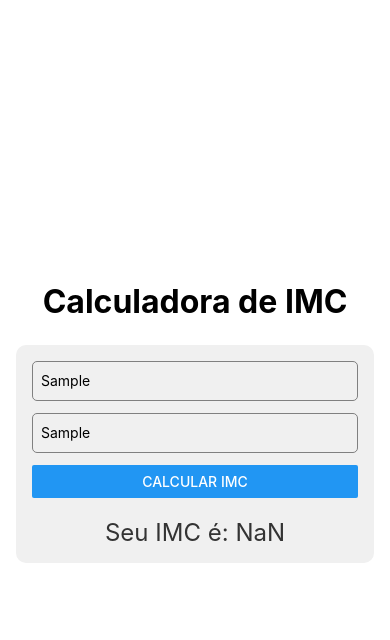
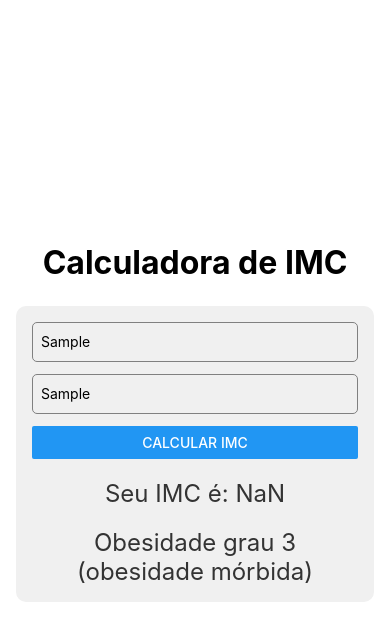
Before and after one commit to ragska/Atividade---Aplicativo-de-Calculo-de-IMC, a React Native app: screen / in a window 390 px wide. Both pictures are taken after typing "Sample", "Sample" into the empty fields and a click on the button "CALCULAR IMC". Shown: the top 640 px of the page. Built offline with nearby package versions, Linux system fonts and the light colour scheme.

Commit message:
ta funcionando mas por algum motivo que nao entendi ta sublunhado vermelho no FormIMC.js

```diff
--- a/src/components/Classification.js
+++ b/src/components/Classification.js
@@ -0,0 +1,21 @@
+import React from 'react';
+import { Text, StyleSheet } from 'react-native';
+
+const Classification = ({ classificacao }) => {
+
+    return (
+        <Text style={styles.result}>{classificacao}</Text>
+    );
+
+};
+
+const styles = StyleSheet.create({
+    result: {
+        marginTop: 20,
+        fontSize: 24,
+        textAlign: 'center',
+        color: '#333',
+    },
+});
+
+export default Classification;
--- a/src/components/FormIMC.js
+++ b/src/components/FormIMC.js
@@ -1,5 +1,6 @@
 import { View, TextInput, Button, StyleSheet } from 'react-native';
 import Result from './Result';
+import Classification from './Classification';
 import { useState } from 'react';
 
 const FormIMC = () => {
@@ -7,14 +8,34 @@ const FormIMC = () => {
     const [peso, setPeso] = useState('');
     const [altura, setAltura] = useState('');
     const [imc, setIMC] = useState(null);
+    const [classificacao, setClassificacao] = useState(null);
 
     const calcularIMC = () => {
         if (peso && altura) {
             const alturaMetros = parseFloat(altura) / 100;
             const imcCalculado = (parseFloat(peso) / (alturaMetros * alturaMetros)).toFixed(2);
             setIMC(imcCalculado);
+            definirClassificacao(imcCalculado);
         }
     };
+
+    const definirClassificacao = (valorIMC) => {
+        const imc = parseFloat(valorIMC);
+        if (imc < 18.5) {
+            setClassificacao('Abaixo do  peso');
+        } else if (imc < 25) {
+            setClassificacao('Peso Normal');
+        } else if (imc < 30) {
+            setClassificacao('Sobrepeso');
+        } else if (imc < 35) {
+            setClassificacao('Obesidade grau 1');
+        } else if (imc < 40) {
+            setClassificacao('Obesidade grau 2');
+        } else {
+            setClassificacao('Obesidade grau 3 (obesidade mórbida)');
+        }
+
+    }
 
     return (
 
@@ -36,9 +57,12 @@ const FormIMC = () => {
                 onChangeText={setAltura}
             />
 
-            <Button title="Calcular IMC" onPress={calcularIMC}/>
+            <Button title="Calcular IMC" onPress={calcularIMC} />
+
 
             {imc && <Result imc={imc}/>}
+
+            {classificacao && <Classification classificacao={classificacao}/>}
 
 
         </View>
```
